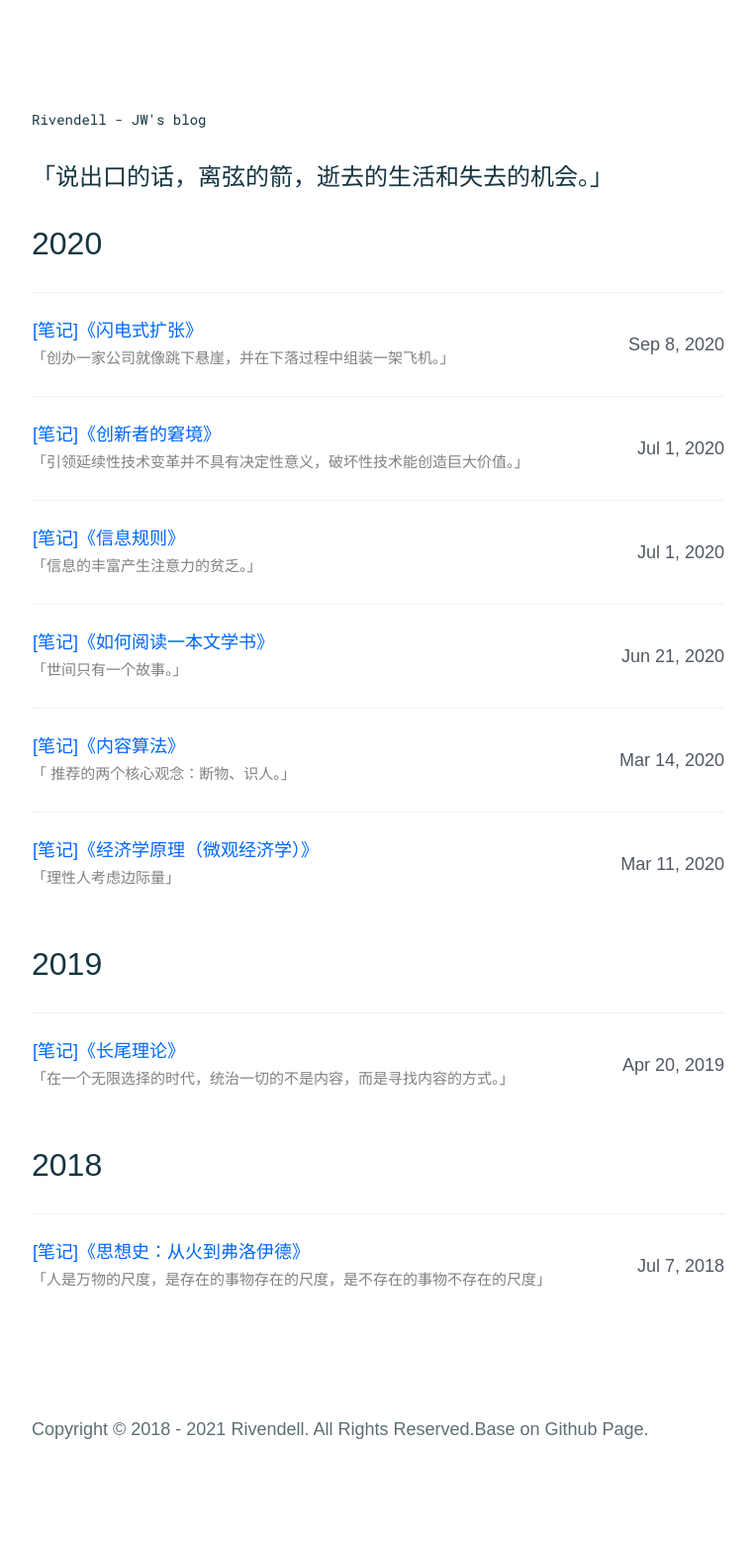
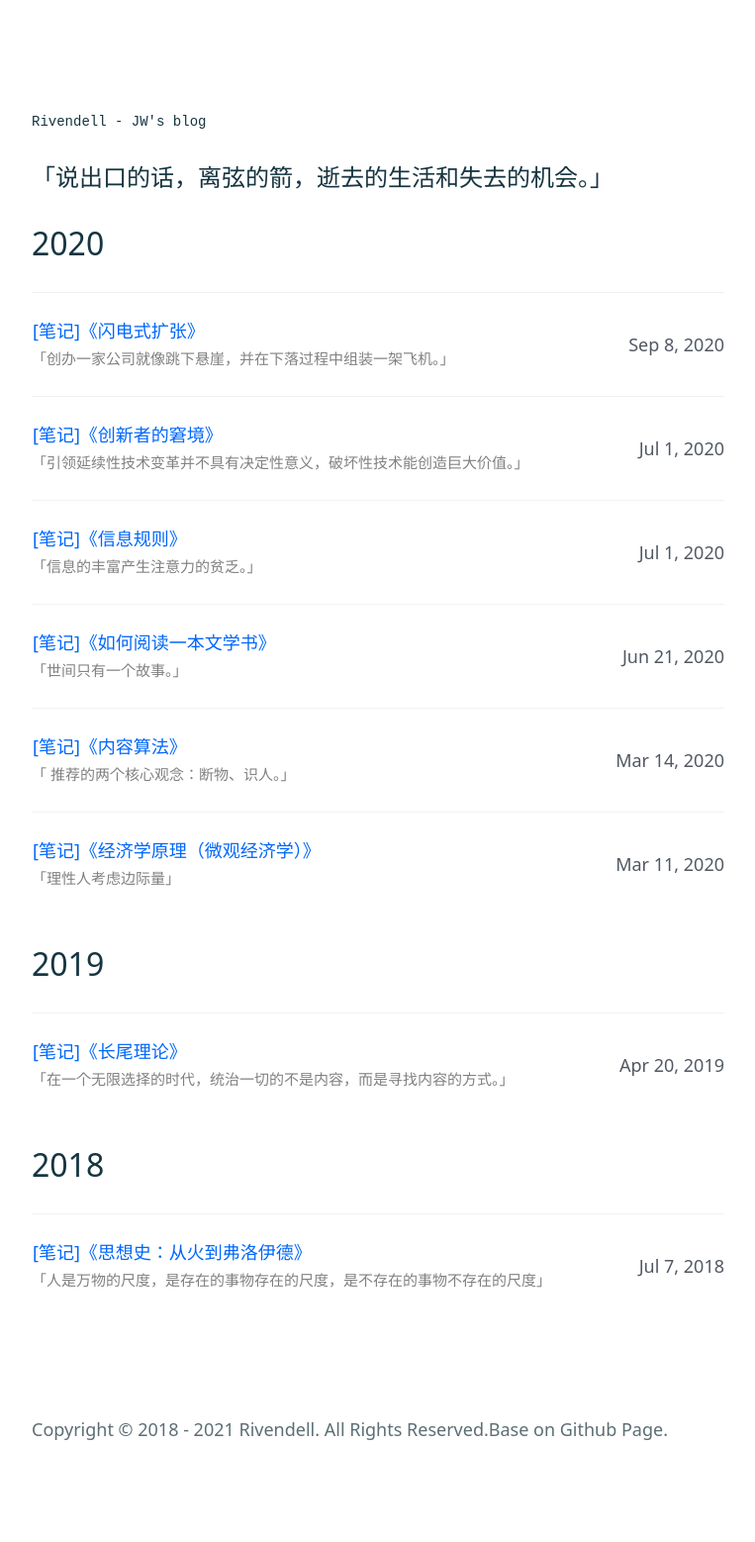
Before and after one commit to icarus507/icarus507.github.io, a Jekyll site: the page built from index.html, in a window 1280 px wide. Shown: the whole page at 99% size, without its empty margins (258-1021 px from the left). Built offline with Jekyll 4.4.1, drawn with Linux system fonts in a browser that asks for light colours.

Commit message:
Update _mixins.scss

```diff
--- a/_sass/helpers/_mixins.scss
+++ b/_sass/helpers/_mixins.scss
@@ -16,13 +16,13 @@
 
 // Font families
 @mixin ff--sans-serif($font-weight: normal) {
-    font-family:  sans-serif;
+    font-family:  'system-ui',sans-serif;
     /* 'Roboto', 'Helvetica Neue', Helvetica, */
     font-weight: $font-weight;
 }
 
 @mixin ff--code {
-    font-family: 'Roboto Mono', monospace;
+    font-family: 'system-ui'，'Roboto Mono', monospace;
 }
 
 // Font sizing
```
